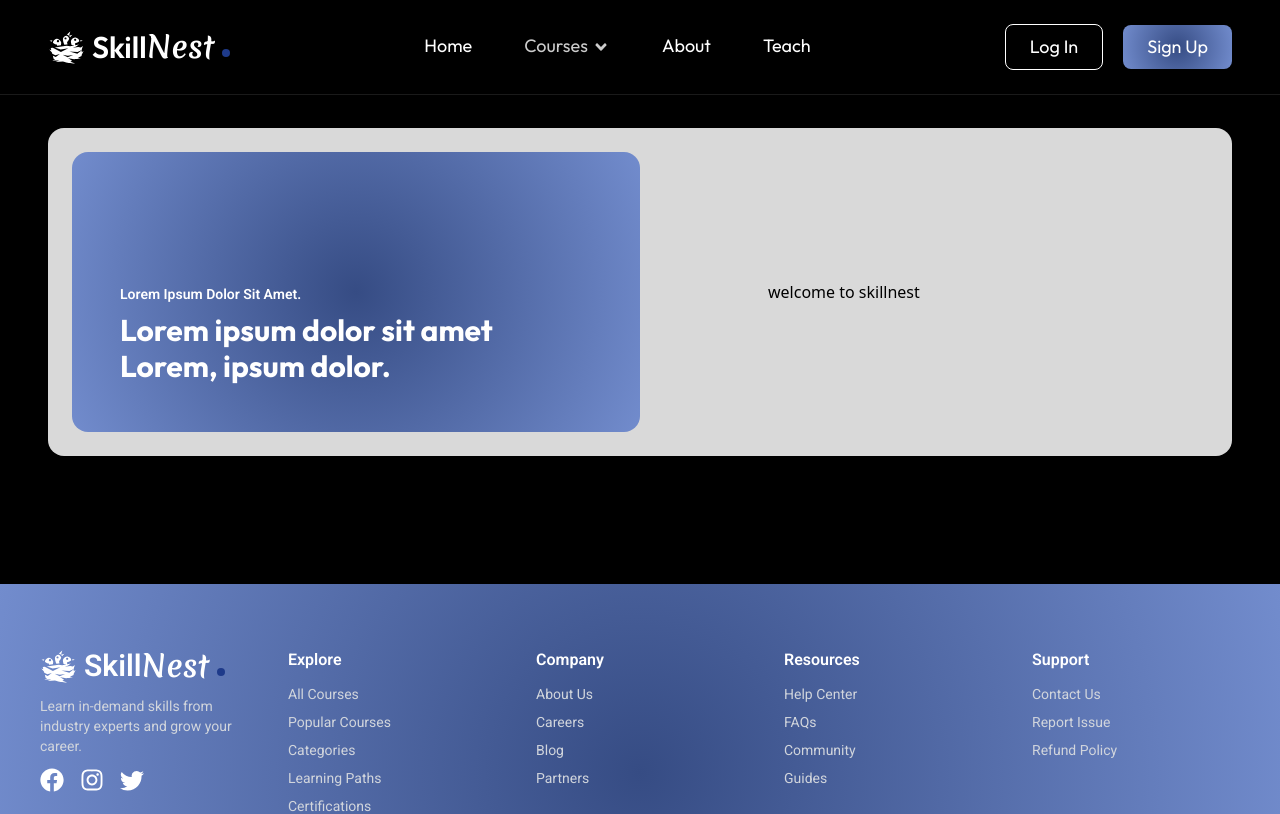
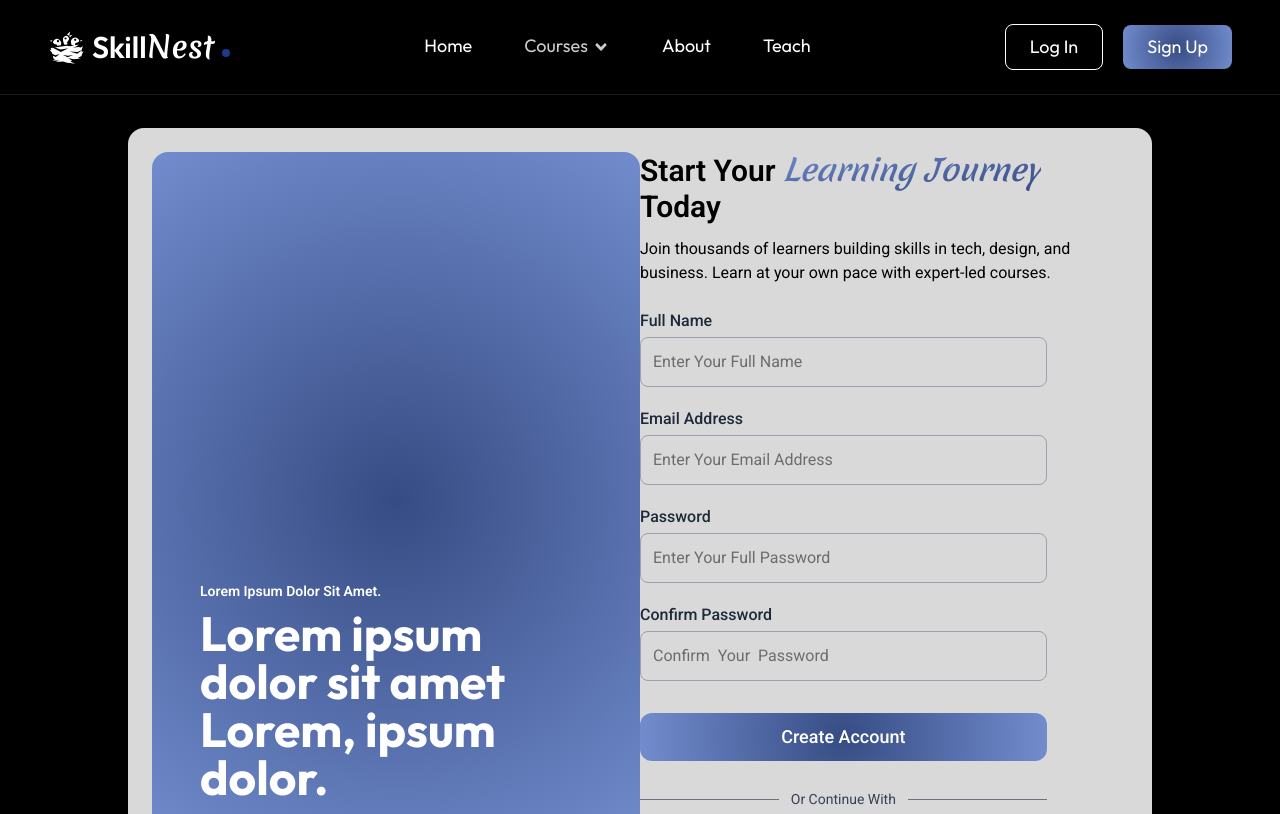
Before and after one commit to spystar20/skillnest_, a React (Vite) app: page /login in a window 1280 px wide. Shown: the top 814 px of the page. Built offline with nearby package versions, Linux system fonts and the light colour scheme; a web font is replaced by a local one.

Commit message:
signup ui

```diff
--- a/src/AuthPages/Login.jsx
+++ b/src/AuthPages/Login.jsx
@@ -3,18 +3,51 @@ import login from '../assets/login.png'
 const Login = () => {
   return (
 
-    <div className='w-full max-h-full bg-black py-32 px-12'>
+    <div className='w-full bg-black py-32 px-32'>
       <div className='bg-white/85 grid grid-cols-2 p-6 rounded-2xl'>
       <div className='flex flex-col items-start justify-end box rounded-2xl p-12'>
 <div className='text-white flex flex-col gap-2 '>
   <h6 className='font-body font-semibold text-sm capitalize '>Lorem ipsum dolor sit amet.</h6>
-  <h2 className='font-heading font-bold text-3xl'>Lorem ipsum dolor sit amet Lorem, ipsum dolor.</h2>
+  <h2 className='font-heading font-bold text-5xl'>Lorem ipsum dolor sit amet Lorem, ipsum dolor.</h2>
 </div>
       </div>
-      <div className='flex flex-col p-32'>
-<div>
-  <h2>welcome to skillnest </h2>
+      <div className='flex flex-col items-center justify-center'>
+      <div className=' max-w-xl flex flex-col  font-body'>
+        {/* heading */}
+<div className='flex flex-col gap-3 '>
+  <h2 className='font-semibold text-3xl font-body capitalize'>Start your <span className='italic text-transparent bg-clip-text  bg-gradient-to-br from-[#728ccd] to-[#364c84] font-[Merienda] '>learning journey</span> today</h2>
+  <p className='font-body max-w-lg'>Join thousands of learners building skills in tech, design, and business. Learn at your own pace with expert-led courses.</p>
 </div>
+{/* form */}
+<div className='py-6  w-10/12 '>
+  <div className=''>
+    <form action="" className='font-body flex flex-col gap-5'>
+      <div className='flex flex-col gap-1'>
+        <label htmlFor="Name" className='font-medium text-gray-800'>Full Name</label>
+        <input type="text" className='border rounded-lg  border-gray-400 p-3 placeholder:capitalize hover:border-[#364c84]  ' placeholder='Enter your full name'/>
+      </div>
+       <div className='flex flex-col gap-1'>
+        <label htmlFor="email" className='font-medium text-gray-800'>Email Address</label>
+        <input type="email" name='email' className='border rounded-lg  border-gray-400 p-3 placeholder:capitalize hover:border-[#364c84]  ' placeholder='Enter your email address'/>
+      </div>
+         <div className='flex flex-col gap-1'>
+        <label htmlFor="password" className='font-medium text-gray-800'>Password</label>
+        <input type="password"  name="password" className='border rounded-lg  border-gray-400 p-3 placeholder:capitalize hover:border-[#364c84]  ' placeholder='Enter your full Password'/>
+      </div>
+      <div className='flex flex-col gap-1'>
+        <label htmlFor="Confirmpassword" className='font-medium text-gray-800'>Confirm Password</label>
+        <input type="password"  name="Confirmpassword" className='border rounded-lg  border-gray-400 p-3 placeholder:capitalize hover:border-[#364c84]  ' placeholder='confirm  your  Password'/>
+      </div>
+      <div className='py-3'>
+       <button className='w-full transition-all bg-gradient-to-tr from-[#95b1ee] to-[#728ccd] font-body  cursor-pointer text-white rounded-xl py-2.5 px-5 text-lg box capitalize font-medium hover:scale-95'>Create Account</button>
+  </div>
+    </form>
+    <div className='flex flex-col'>
+    <div className='flex items-center justify-center gap-3 my-4'><span className='flex-1 h-px bg-gray-500'></span><span className='text-sm text-gray-700 capitalize'>or continue with</span><span className='flex-1 h-px bg-gray-500'></span></div>
+    </div>
+  </div>
+</div>
+      </div>
       </div>
       </div>
       </div>
```
